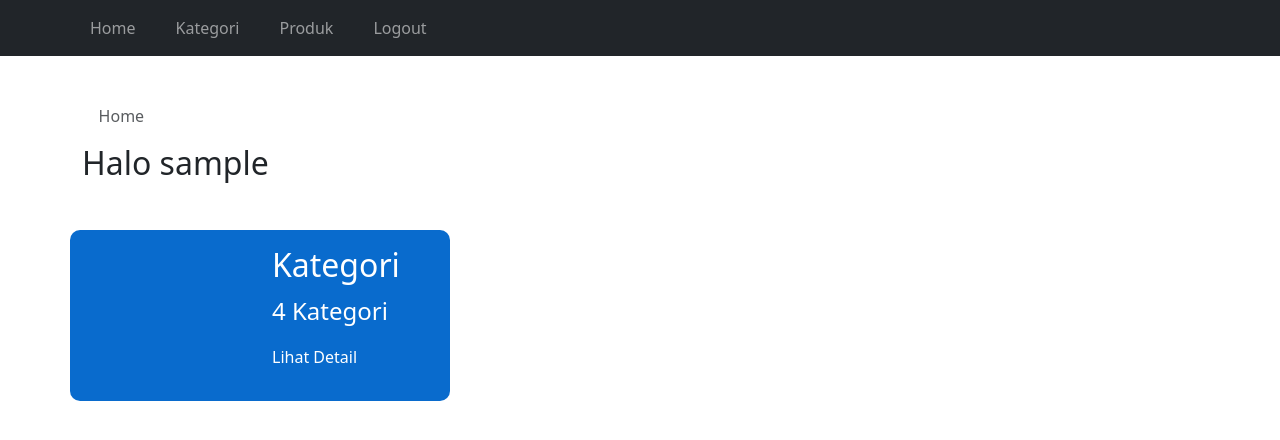
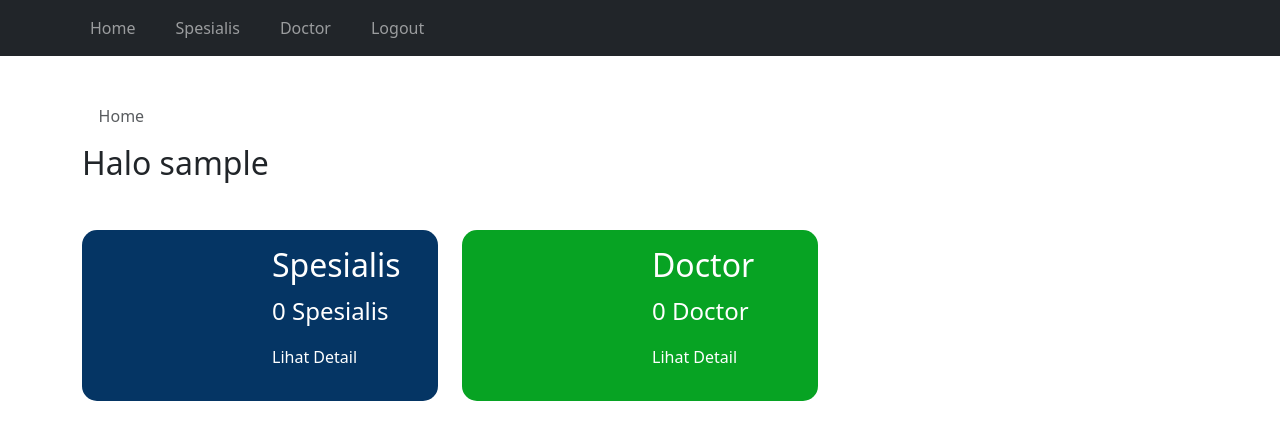
Before and after one commit to RayhanFaizAdzikra/pw2025_tubes_243040041, a PHP site: page / in a window 1280 px wide. Shown: the top 440 px of the page. Run offline with PHP 8.4, Linux system fonts and the light colour scheme; the visitor is signed in with stand-in values (Sample User, id 1); data that the repository does not hold is empty; some libraries are stand-ins or nearby versions.

Commit message:
progres8

```diff
--- a/adminpanel/index.php
+++ b/adminpanel/index.php
@@ -1,5 +1,13 @@
 <?php
-    require "session.php"
+    require "session.php";
+    require "../koneksi.php";
+
+    $queryKategori = mysqli_query($conn, "SELECT * FROM kategori");
+    $jumlahKategori = mysqli_num_rows($queryKategori);
+
+    $queryProduk = mysqli_query($conn, "SELECT * FROM dokter");
+    $jumlahProduk = mysqli_num_rows($queryProduk);
+
 ?>
 
 <!DOCTYPE html>
@@ -18,8 +26,13 @@
     }
 
     .summary-kategori {
-        background-color:rgb(9, 107, 205);
-        border-radius: 10px;
+        background-color:rgb(5, 53, 100);
+        border-radius: 15px;
+    }
+
+    .summary-produk {
+        background-color: rgb(7, 163, 35);
+        border-radius: 15px;
     }
 
     .no-decoration {
@@ -42,18 +55,34 @@
 
         <div class="container mt-5"></div>
         <div class="row">
-            <div class="col-lg-4 summary-kategori p-3">
+        <div class="col-lg-4 col-md-6 col-12 mb-3">
+            <div class="summary-kategori p-3">
                 <div class="row">
                     <div class="col-6">
-                        <i class="fas fa-align-justify fa-5x text-black-50"></i>
+                        <i class="fas fa-hospital fa-7x text-black-50"></i>
                     </div>
                     <div class="col-6 text-white">
-                        <h3 class="fs-2">Kategori</h3>
-                        <p class="fs-4">4 Kategori</p>
+                        <h3 class="fs-2">Spesialis</h3>
+                        <p class="fs-4"><?php echo $jumlahKategori?> Spesialis</p>
                         <p><a href="kategori.php" class="text-white no-decoration">Lihat Detail</a></p>
-
                     </div>
                 </div>
+            </div>
+            </div>
+
+             <div class="col-lg-4 col-md-6 col-12 mb-3">
+                <div class="summary-produk p-3">
+                <div class="row">
+                    <div class="col-6">
+                        <i class="fas fa-user-doctor fa-7x text-black-50"></i>
+                    </div>
+                    <div class="col-6 text-white">
+                        <h3 class="fs-2">Doctor</h3>
+                        <p class="fs-4"><?php echo $jumlahProduk?> Doctor</p>
+                        <p><a href="produk.php" class="text-white no-decoration">Lihat Detail</a></p>
+                    </div>
+                </div>
+            </div>
             </div>
         </div>
     </div>
--- a/adminpanel/navbar.php
+++ b/adminpanel/navbar.php
@@ -9,10 +9,10 @@
           <a class="nav-link" href="../adminpanel">Home</a>
         </li>
         <li class="nav-item me-4">
-          <a class="nav-link" href="kategori.php">Kategori</a>
+          <a class="nav-link" href="kategori.php">Spesialis</a>
         </li>
         <li class="nav-item me-4">
-          <a class="nav-link" href="produk.php">Produk</a>
+          <a class="nav-link" href="produk.php">Doctor</a>
         </li>
         <li class="nav-item ">
           <a class="nav-link" href="logout.php">Logout</a>
```
